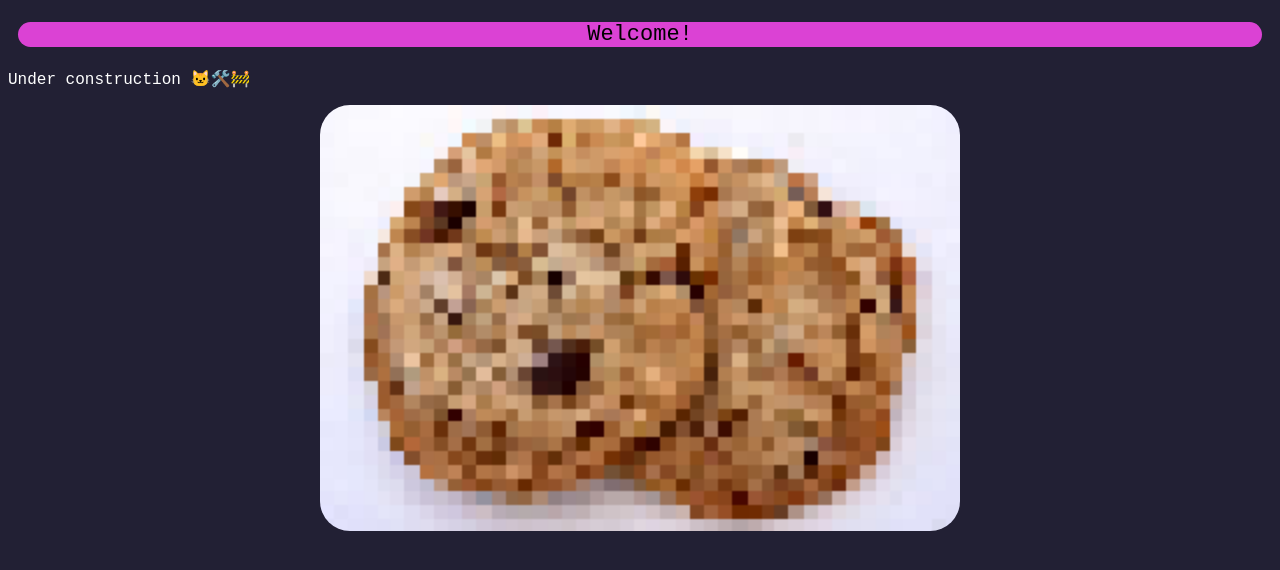
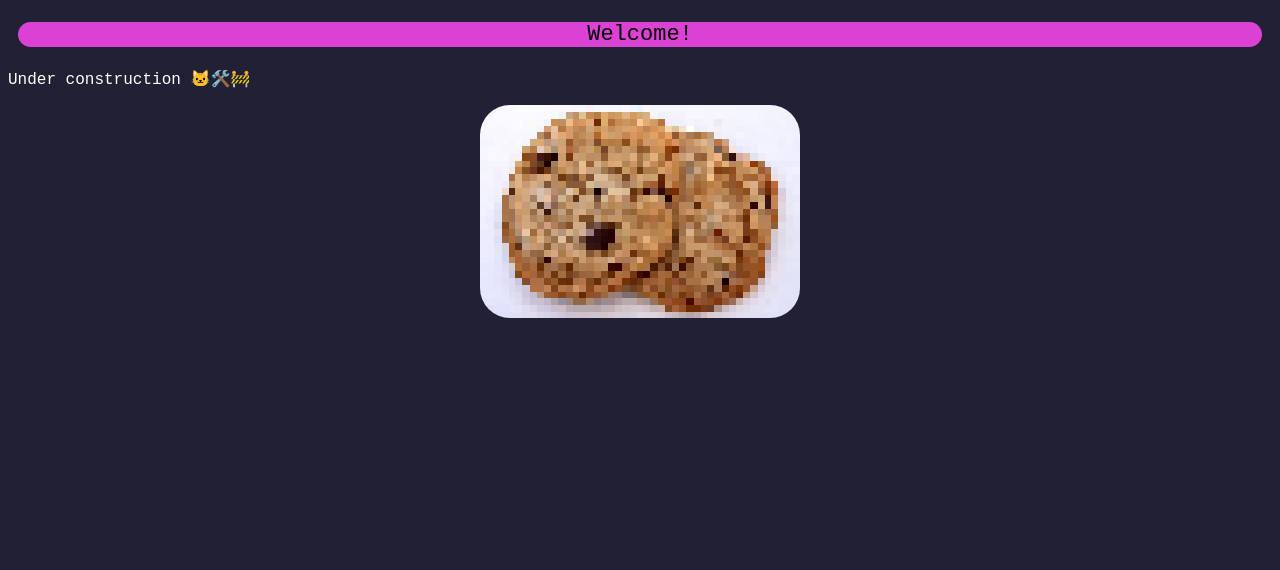
Before and after one commit to LaylaMeower/laylameower.github.io, a website built with Vite: page index.html in a window 1280 px wide. Built offline with nearby package versions, Linux system fonts and the light colour scheme.

Commit message:
Re-sized pic

```diff
--- a/index.html
+++ b/index.html
@@ -15,6 +15,6 @@
 
     <p>Under construction 🐱🛠️🚧</p>
 
-    <img src="resources/cookies.png" alt="Highly low res pic of cookies, requested by gay pirate assassin kuylar, because why not" width="640" height="426">
+    <img src="resources/cookies.png" alt="Highly low res pic of cookies, requested by gay pirate assassin kuylar, because why not" width="320" height="213">
   </body>
 </html>
```
